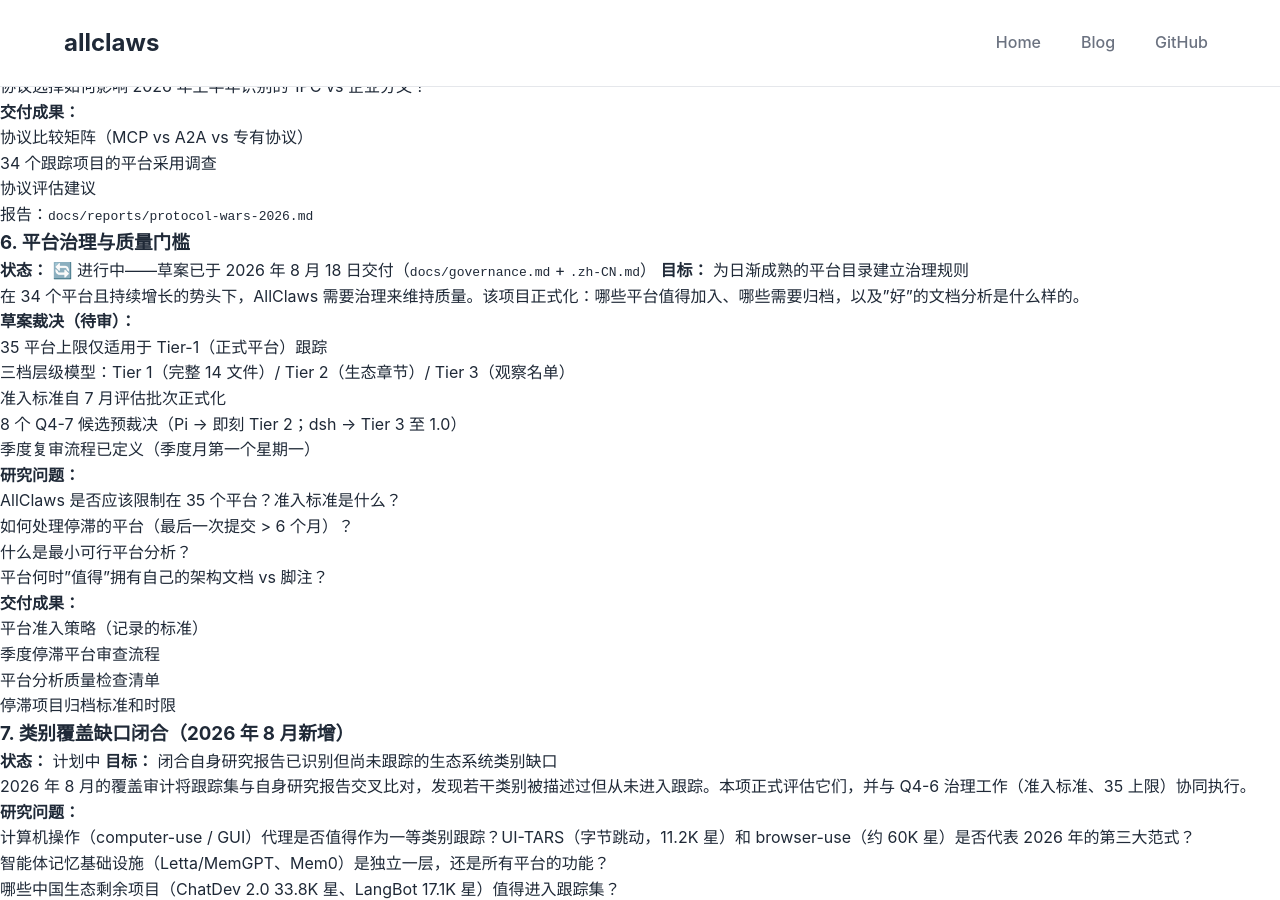
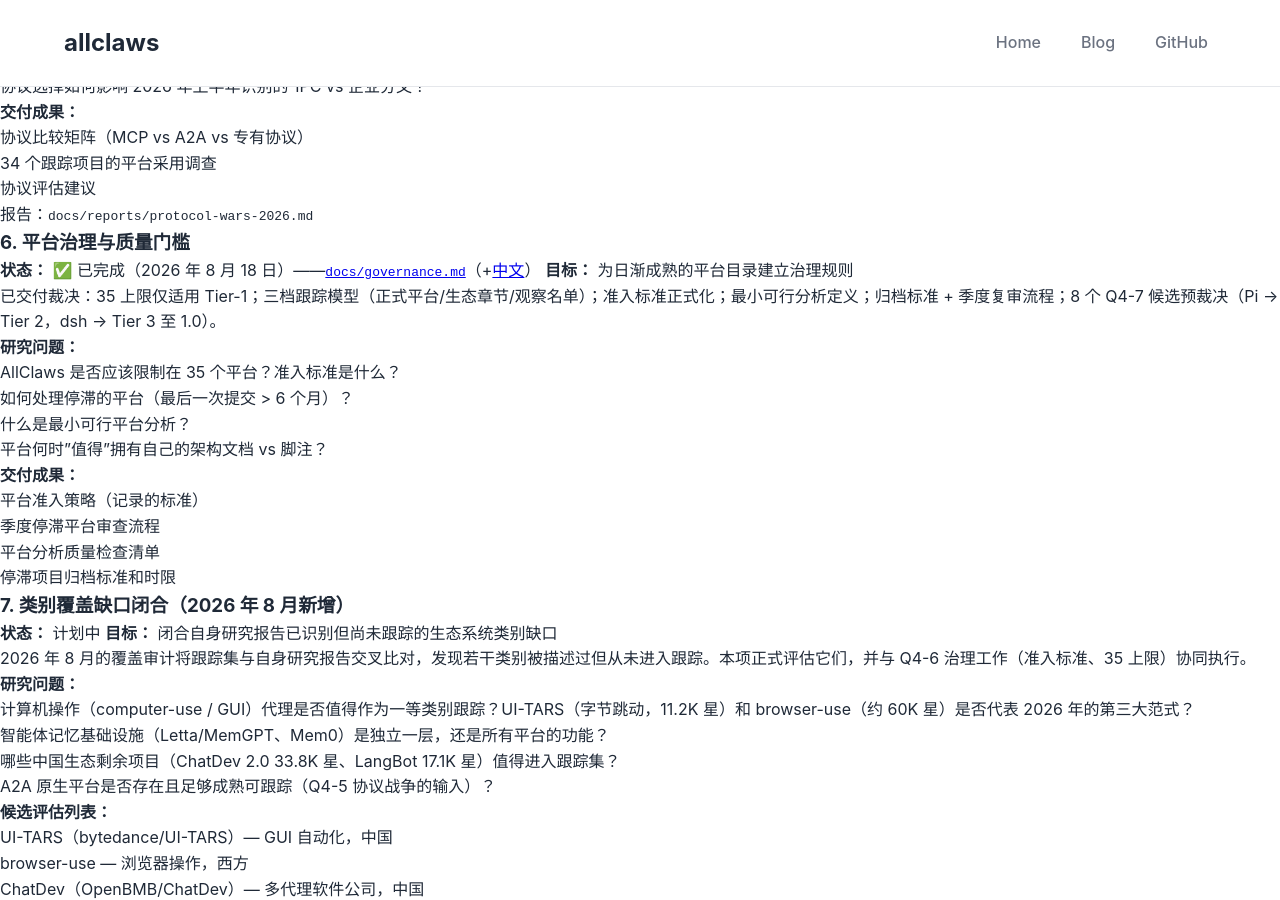
Before and after one commit to dz3ai/allclaws, a Jekyll site: the page built from docs/ROADMAP.zh-CN.md, in a window 1280 px wide and 900 px high, scrolled down 3742 px. Built offline with Jekyll 4.4.1, drawn with Linux system fonts in a browser that asks for light colours; our own code applies the rules of GitHub Pages for plain Markdown files; some of the changed text lies outside the part shown.

Commit message:
roadmap: Q4-6 governance marked Completed after review

```diff
--- a/docs/ROADMAP.zh-CN.md
+++ b/docs/ROADMAP.zh-CN.md
@@ -215,17 +215,10 @@
 
 ### 6. 平台治理与质量门槛
 
-**状态：** 🔄 进行中——草案已于 2026 年 8 月 18 日交付（`docs/governance.md` + `.zh-CN.md`）
+**状态：** ✅ 已完成（2026 年 8 月 18 日）——[`docs/governance.md`](governance.md)（+[中文](governance.zh-CN.md)）
 **目标：** 为日渐成熟的平台目录建立治理规则
 
-在 34 个平台且持续增长的势头下，AllClaws 需要治理来维持质量。该项目正式化：哪些平台值得加入、哪些需要归档，以及"好"的文档分析是什么样的。
-
-**草案裁决（待审）：**
-- 35 平台上限仅适用于 Tier-1（正式平台）跟踪
-- 三档层级模型：Tier 1（完整 14 文件）/ Tier 2（生态章节）/ Tier 3（观察名单）
-- 准入标准自 7 月评估批次正式化
-- 8 个 Q4-7 候选预裁决（Pi → 即刻 Tier 2；dsh → Tier 3 至 1.0）
-- 季度复审流程已定义（季度月第一个星期一）
+已交付裁决：35 上限仅适用 Tier-1；三档跟踪模型（正式平台/生态章节/观察名单）；准入标准正式化；最小可行分析定义；归档标准 + 季度复审流程；8 个 Q4-7 候选预裁决（Pi → Tier 2，dsh → Tier 3 至 1.0）。
 
 **研究问题：**
 - AllClaws 是否应该限制在 35 个平台？准入标准是什么？
```
Also changed, not shown: other parts of docs/ROADMAP.zh-CN.md (+1 -1 lines), docs/ROADMAP.md (+3 -10 lines).
